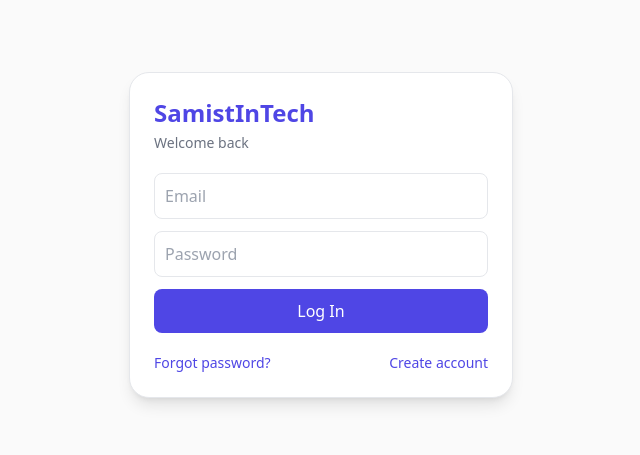
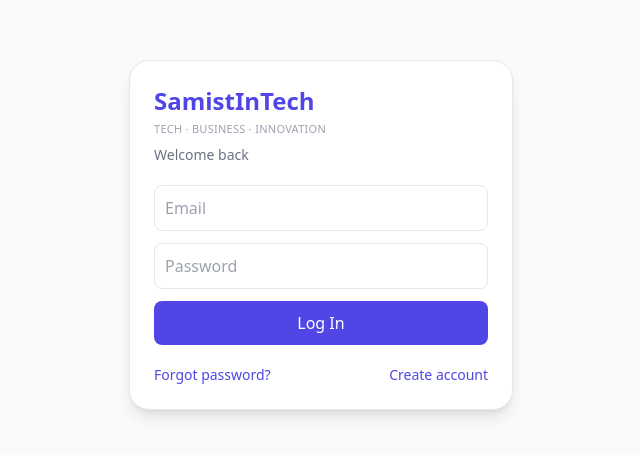
Before and after one commit to chinaza-bit/samistintech, a Next.js app: page /login in a window 1280 px wide. Shown: the part 165-620 px from the top of the page, without its empty margins (319-959 px from the left). Built offline with nearby package versions, Linux system fonts and the light colour scheme; no server answers; what @supabase/auth-helpers-nextjs would draw is missing.

Commit message:
Reorder welcome message and add new subtitle

```diff
--- a/app/login/page.tsx
+++ b/app/login/page.tsx
@@ -53,7 +53,10 @@ export default function Login() {
     <div className="flex items-center justify-center min-h-screen px-4">
       <div className="w-full max-w-sm bg-white p-6 rounded-2xl shadow-lg border">
         <h1 className="text-2xl font-bold mb-1 text-brand">SamistInTech</h1>
-        <p className="text-gray-500 text-sm mb-5">Welcome back</p>
+<p className="text-[11px] uppercase tracking-wide text-gray-400 font-medium mb-2">
+  Tech · Business · Innovation
+</p>
+<p className="text-gray-500 text-sm mb-5">Welcome back</p>
 
         <input
           className="w-full border rounded-lg p-2.5 mb-3 outline-none focus:ring-2 focus:ring-brand transition disabled:bg-gray-50"
```
